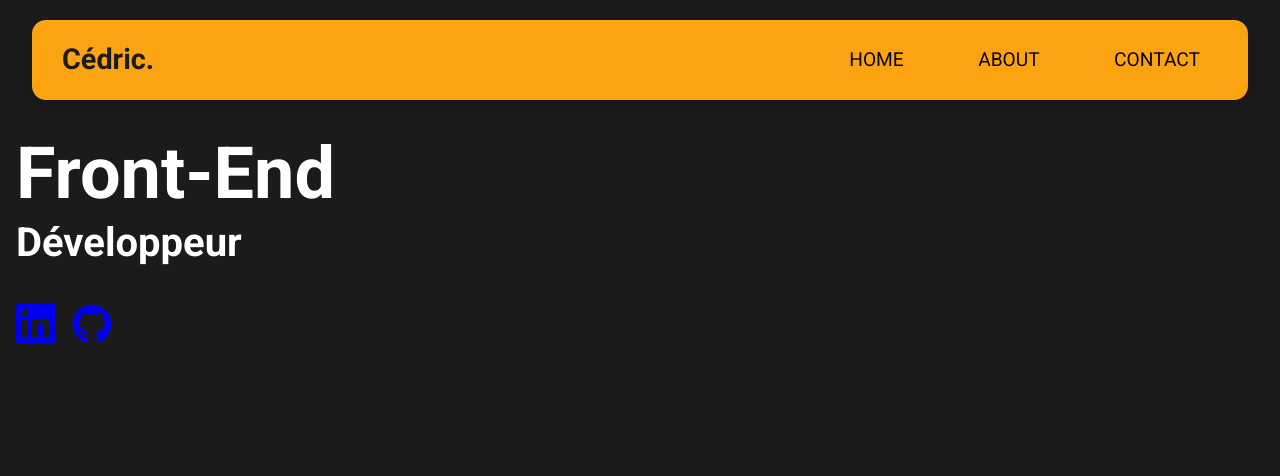
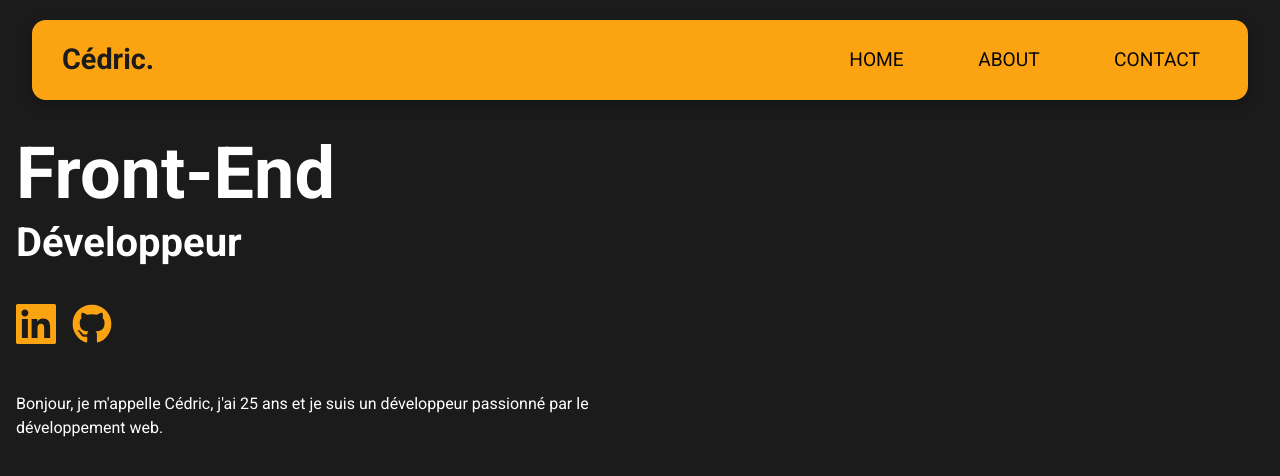
Before and after one commit to CedricFriscia/modern-portfolio, a React (Vite) app: page / in a window 1280 px wide. Shown: the top 476 px of the page. Built offline with nearby package versions, Linux system fonts and the light colour scheme.

Commit message:
add animation

```diff
--- a/src/Pages/Landing/Landing.jsx
+++ b/src/Pages/Landing/Landing.jsx
@@ -30,9 +30,10 @@ const Landing = () => {
         ease: "linear",
       });
 
-      tl.from(".landing__socials", {
+      tl.from(".fade", {
         opacity: 0,
         duration: 1,
+        delay: 0.3,
       });
     },
     { scope: app }
@@ -47,14 +48,21 @@ const Landing = () => {
         <h2 className="landing__title--main">Front-End</h2>
         <h3 className="landing__title">Développeur</h3>
 
-        <div className="landing__socials">
-          <Link to={"https://www.linkedin.com/in/cedricfriscia/"}>
+        <div className="landing__socials fade">
+          <Link
+            to={"https://www.linkedin.com/in/cedricfriscia/"}
+            className="link"
+          >
             <GrLinkedin />
           </Link>
-          <Link to={"https://github.com/CedricFriscia"}>
+          <Link to={"https://github.com/CedricFriscia"} className="link">
             <FaGithub />
           </Link>
         </div>
+        <p className="landing__introduction fade">
+          Bonjour, je m'appelle Cédric, j'ai 25 ans et je suis un développeur
+          passionné par le développement web.
+        </p>
       </main>
     </div>
   );
--- a/src/Pages/Landing/styles.scss
+++ b/src/Pages/Landing/styles.scss
@@ -30,4 +30,15 @@
     padding: 1rem;
     color: #fff;
   }
+
+  &__socials .link {
+    color: #fca311;
+  }
+
+  &__introduction {
+    width: 90%;
+    font-size: 1rem;
+    padding: 2rem 1rem;
+    color: #fff;
+  }
 }
```
